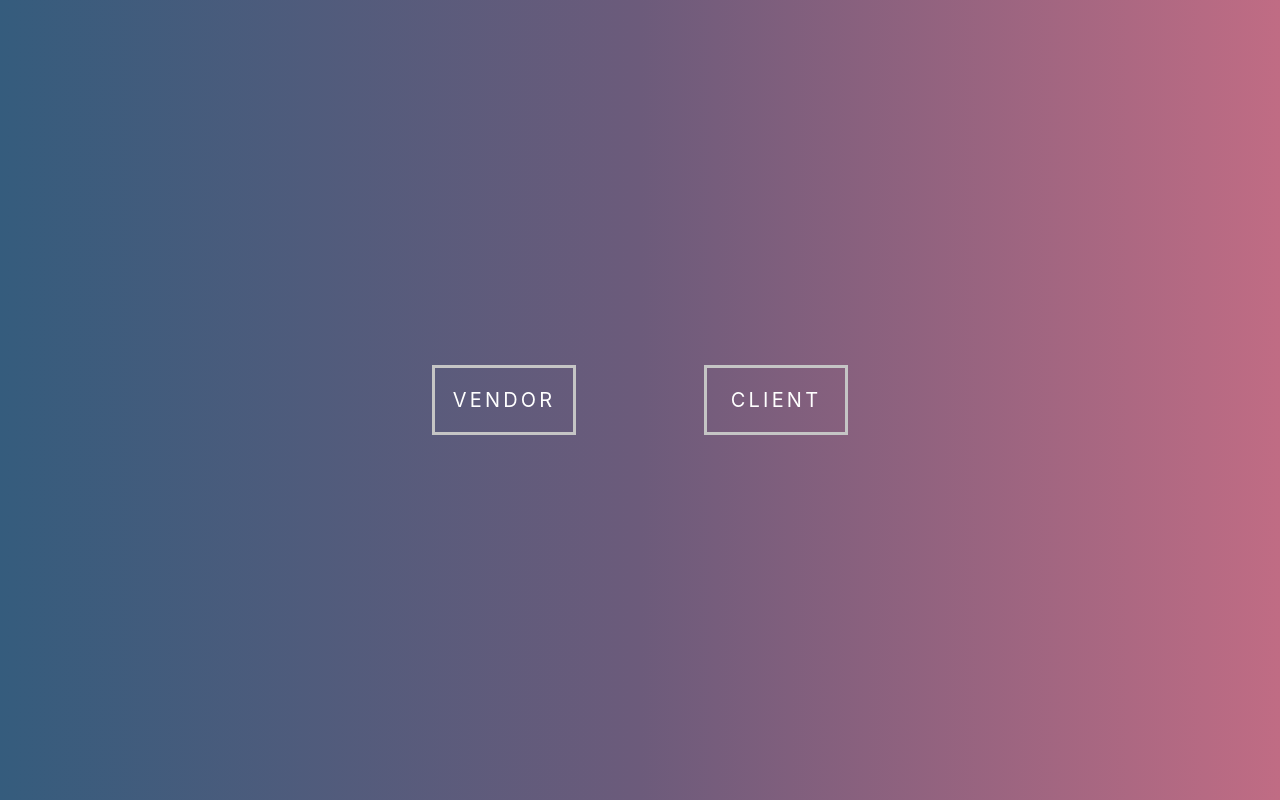
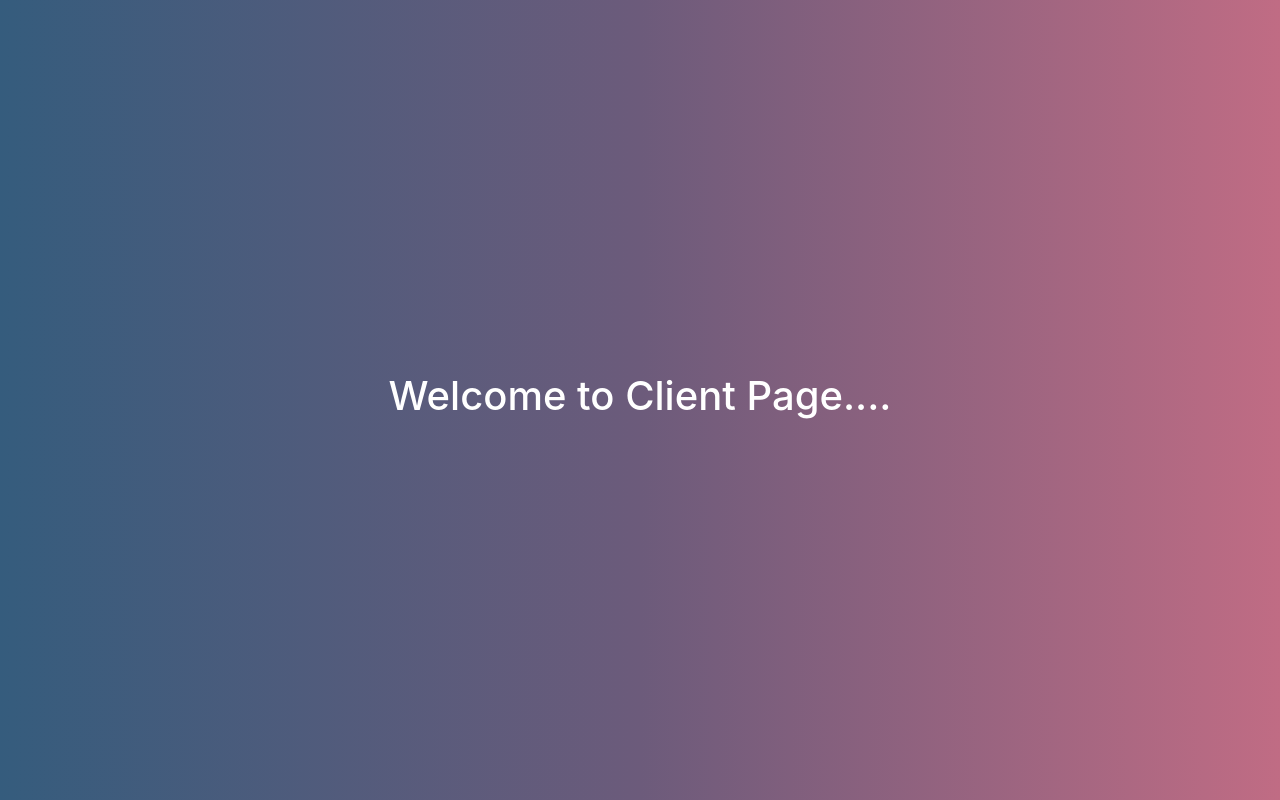
Before and after one commit to RakeshRSRC/spendcube_FE, a React (Create React App) app: page /client in a window 1280 px wide. Built offline with nearby package versions, Linux system fonts and the light colour scheme.

Commit message:
RSRC: Added Routing technique.

```diff
--- a/package.json
+++ b/package.json
@@ -14,6 +14,8 @@
     "react": "^16.12.0",
     "react-bootstrap": "^1.0.0-beta.16",
     "react-dom": "^16.12.0",
+    "react-history": "^0.18.2",
+    "react-router-dom": "^5.1.2",
     "react-scripts": "3.3.0"
   },
   "scripts": {
--- a/src/App.js
+++ b/src/App.js
@@ -1,41 +1,28 @@
 import React from 'react';
 import './App.css';
 import 'bootstrap/dist/css/bootstrap.min.css';
-import MyVerticallyCenteredModal from './components/LoginModal'
+import { Router, Route, Switch } from 'react-router-dom'
+import VendorPage from './components/VendorPage'
+import MainPage from './components/MainPage';
+import ClientPage from './components/ClientPage';
+import history from './services/history'
 
 
 class App extends React.Component {
 
-	constructor(props) {
-		super(props);
-		this.state = {
-			modalShow: false,
-			whoami: ''
-		};
-	}
-
-	setModalShow(value, whoami) {
-		this.setState({
-			modalShow: value,
-			whoami: whoami
-		})
-	}
-
 	render() {
 		return (
-			<div className="App">
-				<header className="App-header">
-					<div>
-						<button onClick={() => this.setModalShow(true, "Vendor")} className="spnd-btn" who="Vendor">Vendor</button>
-						<button onClick={() => this.setModalShow(true, "Client")} className="spnd-btn" who="Client">Client</button>
-					</div>
-					<MyVerticallyCenteredModal
-						show={this.state.modalShow}
-						onHide={() => this.setModalShow(false)}
-						whoami={this.state.whoami}
-					/>
-				</header>
-			</div>
+			<Router history={history}>
+				<div className="App">
+					<header className="App-header">
+						<Switch>
+							<Route exact path='/' component={MainPage}></Route>
+							<Route exact path='/vendor' component={VendorPage}></Route>
+							<Route exact path='/client' component={ClientPage}></Route>
+						</Switch>
+					</header>
+				</div>
+			</Router>
 		);
 	}
 }
--- /dev/null
+++ b/src/components/ClientPage.js
@@ -0,0 +1,14 @@
+import React from 'react'
+
+export default class ClientPage extends React.Component {
+    constructor(props) {
+        super(props);
+        this.state = {};
+    }
+
+    render() {
+        return (
+            <h1>Welcome to Client Page....</h1>
+        )
+    }
+}
--- a/src/components/LoginModal.js
+++ b/src/components/LoginModal.js
@@ -3,6 +3,7 @@ import { Modal, Button, Form, Row, Col } from 'react-bootstrap';
 import { FontAwesomeIcon } from '@fortawesome/react-fontawesome'
 import { faUser, faKey } from '@fortawesome/free-solid-svg-icons'
 import axios from 'axios';
+import history from '../services/history';
 
 export default class MyVerticallyCenteredModal extends React.Component {
 
@@ -11,12 +12,17 @@ export default class MyVerticallyCenteredModal extends React.Component {
         this.state = {};
     }
 
-    loginUser(){
-        console.log("CALLING");
+    loginUser = () => {
+        if (this.props.whoami && this.props.whoami.trim().toLowerCase() === 'client')
+            history.push('/client')
+        else if (this.props.whoami && this.props.whoami.trim().toLowerCase() === 'vendor')
+            history.push('/vendor')
+        else
+            console.log(`how did a wrong parameter came ? Parameter being checked -> ${this.props.whoami}`);
         axios.get(`http://127.0.0.1:5000/vendor/`)
-        .then(res => {
-            console.log(res);
-        })
+            .then(res => {
+                console.log(res);
+            })
     }
 
     render() {
--- /dev/null
+++ b/src/components/MainPage.js
@@ -0,0 +1,36 @@
+import React from 'react'
+import MyVerticallyCenteredModal from './LoginModal'
+
+export default class MainPage extends React.Component {
+
+    constructor(props) {
+        super(props);
+        this.state = {
+            modalShow: false,
+            whoami: ''
+        };
+    }
+
+    setModalShow = (value, whoami) =>{
+        this.setState({
+            modalShow: value,
+            whoami: whoami
+        })
+    }
+
+    render() {
+        return (
+            <React.Fragment>
+                <div>
+                    <button onClick={() => this.setModalShow(true, "Vendor")} className="spnd-btn" who="Vendor">Vendor</button>
+                    <button onClick={() => this.setModalShow(true, "Client")} className="spnd-btn" who="Client">Client</button>
+                </div>
+                <MyVerticallyCenteredModal
+                    show={this.state.modalShow}
+                    onHide={() => this.setModalShow(false)}
+                    whoami={this.state.whoami}
+                />
+            </React.Fragment>
+        )
+    }
+}
--- /dev/null
+++ b/src/components/VendorPage.js
@@ -0,0 +1,14 @@
+import React from 'react'
+
+export default class VendorPage extends React.Component {
+    constructor(props) {
+        super(props);
+        this.state = {};
+    }
+
+    render() {
+        return (
+            <h1>Welcome to Vendor Page....</h1>
+        )
+    }
+}
--- /dev/null
+++ b/src/services/history.js
@@ -0,0 +1,3 @@
+import { createBrowserHistory } from 'history';
+const history = createBrowserHistory();
+export default history;
```
Also changed, not shown: 1 other file (tests, documents, lock files or other folders).
